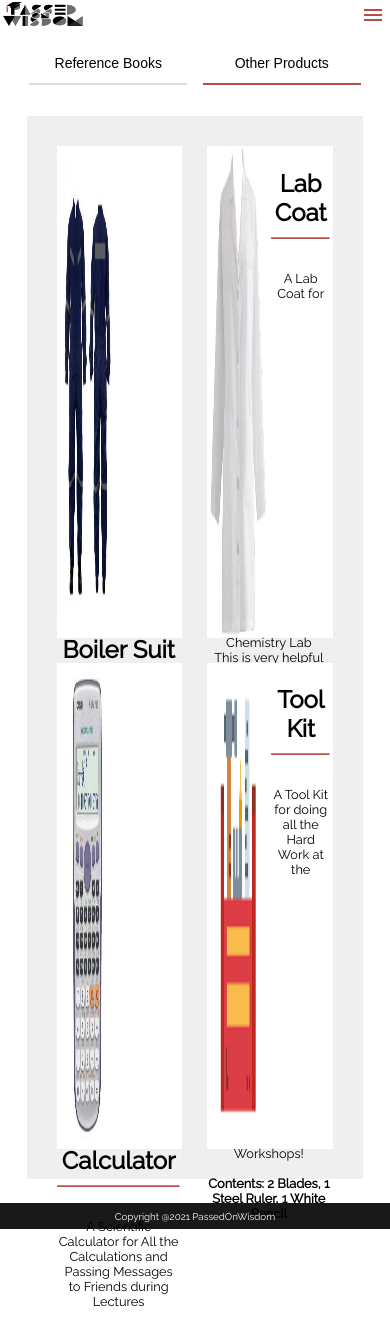
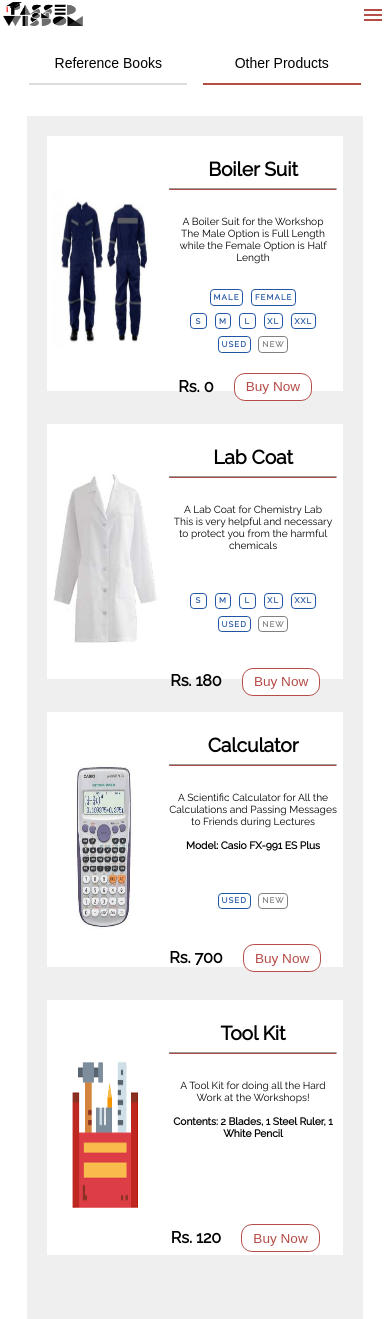
Before and after one commit to sanyamgandhi00/DjangoCC, a Django app: page /buyAProduct in a window 390 px wide, after a click on "Other Products". Shown: the top 1319 px of the page. Run offline with Django 3.2, Linux system fonts and the light colour scheme; data comes from the database, SQL or seed files in the repository; both versions use the stored data as it was after the commit; some libraries are stand-ins or nearby versions.

Commit message:
buy other products page responsive

```diff
--- a/templates/buyAProduct.html
+++ b/templates/buyAProduct.html
@@ -404,6 +404,21 @@ input:checked+label{
 }
 
 @media screen and (max-width: 992px){
+
+  #others{
+    grid-column-gap: 15%;
+    grid-row-gap: 3%;
+    justify-content: space-around;
+    grid-template-columns: 1fr;
+    min-height: 200%;
+    padding: 5%;
+    padding-bottom: 20%;
+  }
+  .other-inner{
+    background: #fff;
+    min-height: 30%;
+    padding: 2% 2% 2% 0;
+  }
   #bookSearch{
     height: 30px;
     border-radius: 25px;
@@ -493,6 +508,9 @@ input:checked+label{
 }
 
 @media screen and (max-width: 700px){
+  #others{
+    padding-bottom: 30%;
+  }
   .tabheading{
     font-size: 18px;
   }
@@ -530,6 +548,22 @@ input:checked+label{
 }
 
 @media screen and (max-width: 570px){
+
+  #others{
+    grid-column-gap: 10%;
+    padding-bottom: 30%;
+  }
+  .other-inner{
+    zoom: 0.8;
+  }
+
+  .other-inner > img {
+    height: 70%;
+    width: 40%;
+    margin: 15% 2% 15% 0;
+    float: left;
+  }
+
   .tabheading{
     font-size: 14px;
   }
@@ -642,6 +676,12 @@ input:checked+label{
   .modal-content{
     zoom: 0.9;
     width: 90%;
+  }
+}
+
+@media screen and (max-width: 320px){
+  .other-inner{
+    zoom: 0.7;
   }
 }
 </style>
```
Also changed, not shown: db.sqlite3.
